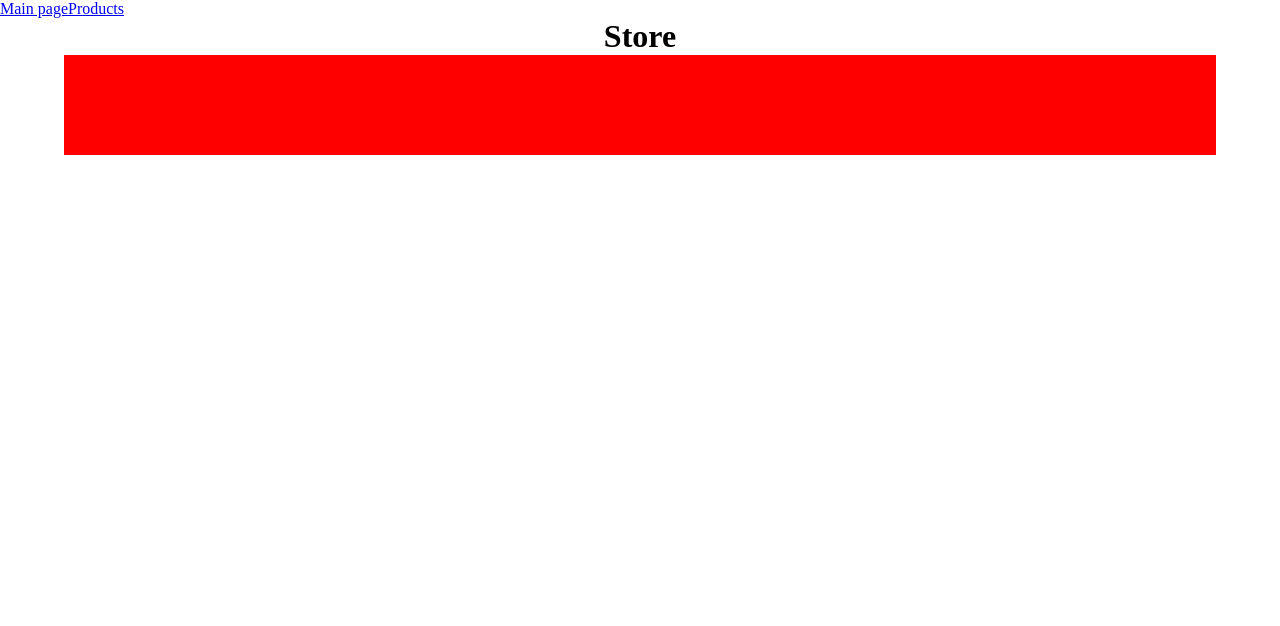
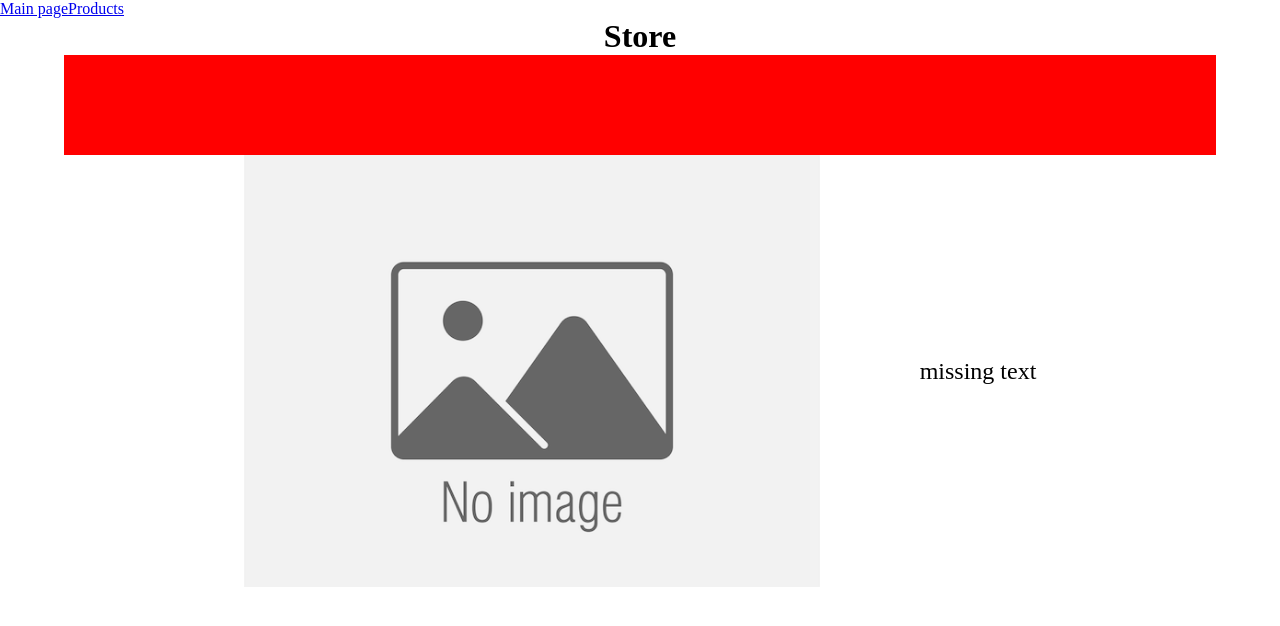
Before and after one commit to bobmcw/odin-shopping-website, a React (Vite) app: page /title in a window 1280 px wide. Shown: the top 626 px of the page. Built offline with nearby package versions, Linux system fonts and the light colour scheme; no server answers.

Commit message:
created a basic component with image and text next to it

```diff
--- a/src/components/App.jsx
+++ b/src/components/App.jsx
@@ -1,6 +1,7 @@
 import Banner from "./Banner";
 import styles from "../styles/App.module.css";
 import { useEffect } from "react";
+import ImageWithText from "./ImageWithText";
 
 function App() {
   useEffect(() => {
@@ -12,6 +13,7 @@ function App() {
     <div className={styles.page}>
       <h1>Store</h1>
       <Banner />
+      <ImageWithText />
     </div>
   );
 }
--- a/src/components/ImageWithText.jsx
+++ b/src/components/ImageWithText.jsx
@@ -1,14 +1,14 @@
-import PropTypes from "prop-types"
-function ImageWithText({imageUrl, text}){
-    return(
-        <div className="imageWithText">
-            <img src={imageUrl} alt="" />
-            <p>{text}</p>
-        </div>
-    )
+import PropTypes from "prop-types";
+import styles from "../styles/ImageWithText.module.css";
+import defaultImage from "../assets/noImage.png";
+
+function ImageWithText({ imageUrl=defaultImage, text="missing text", alt="" }) {
+  return (
+    <div className={styles.imageWithText}>
+      <img className={styles.img} src={imageUrl} alt={alt} />
+      <p className={styles.p}>{text}</p>
+    </div>
+  );
 }
-ImageWithText.PropTypes = {
-    imageUrl: PropTypes.string.isRequired,
-    text: PropTypes.string.isRequired,
-}
+
 export default ImageWithText;
--- a/src/styles/App.module.css
+++ b/src/styles/App.module.css
@@ -5,8 +5,3 @@
     height: 100%;
     align-items: center;
 }
-.banner{
-    background-color: red;
-    width: 90%;
-    height: 100px;
-}
--- /dev/null
+++ b/src/styles/ImageWithText.module.css
@@ -0,0 +1,14 @@
+.imageWithText {
+    display: flex;
+    flex-direction: row;
+    justify-content: center;
+    gap: 100px;
+    width: 90%;
+}
+img {
+    max-width: 50%;
+}
+p{
+    align-self: center;
+    font-size: 1.5rem;
+}
```
Also changed, not shown: src/assets/noImage.png (added).
